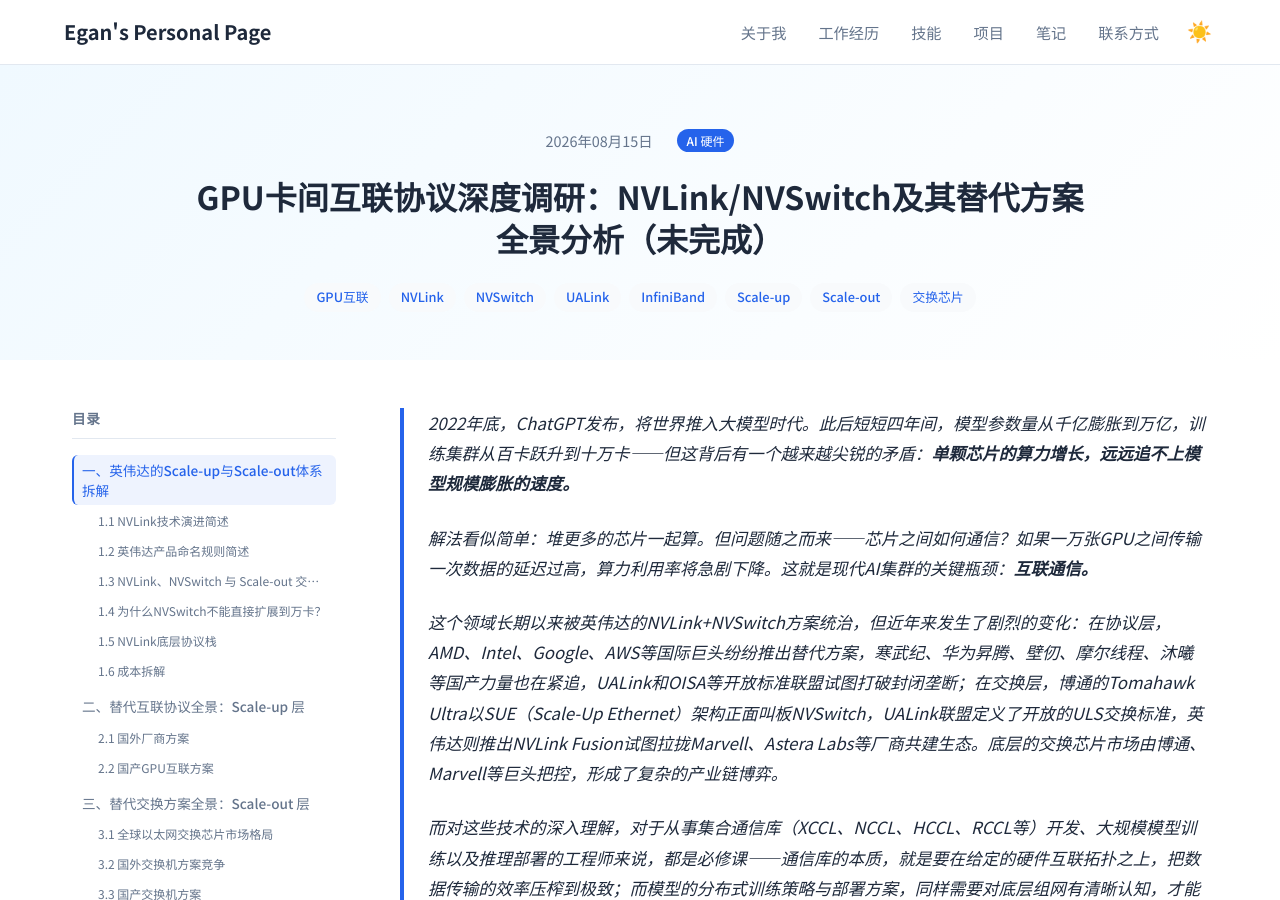
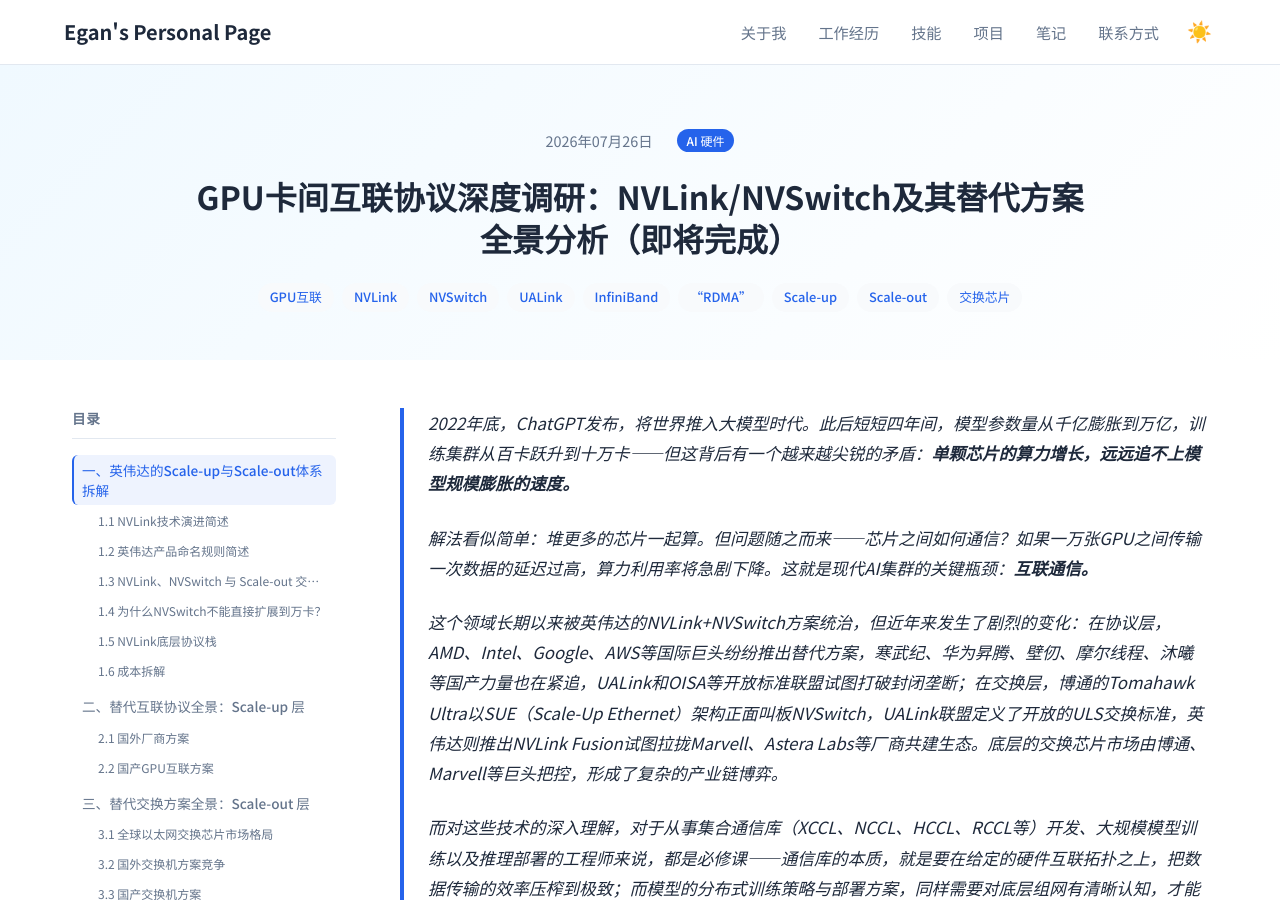
Before and after one commit to Lejun-Hu/Lejun-Hu.github.io, a Jekyll site: the page built from _notes/2026-7-12-GPU_Interconnect_Research.md, in a window 1280 px wide and 900 px high. Built offline with Jekyll 4.4.1, drawn with Linux system fonts in a browser that asks for light colours.

Commit message:
update: 更新标题、日期与标签

```diff
--- a/_notes/2026-7-12-GPU_Interconnect_Research.md
+++ b/_notes/2026-7-12-GPU_Interconnect_Research.md
@@ -1,9 +1,9 @@
 ---
-title: "GPU卡间互联协议深度调研：NVLink/NVSwitch及其替代方案全景分析（未完成）"
+title: "GPU卡间互联协议深度调研：NVLink/NVSwitch及其替代方案全景分析（即将完成）"
 permalink: /notes/GPU_Interconnect_Research/
-date: 2026-08-15
+date: 2026-07-26
 category: "AI 硬件"
-tags: ["GPU互联", "NVLink", "NVSwitch", "UALink", "InfiniBand", "Scale-up", "Scale-out", "交换芯片"]
+tags: ["GPU互联", "NVLink", "NVSwitch", "UALink", "InfiniBand",“RDMA”, "Scale-up", "Scale-out", "交换芯片"]
 description: "从NVLink/NVSwitch出发，全景拆解GPU卡间互联协议与交换芯片技术栈——涵盖英伟达scale-up/scale-out体系、国内外替代协议竞争格局、交换芯片市场格局与成本拆解。"
 published: true
 ---
```
